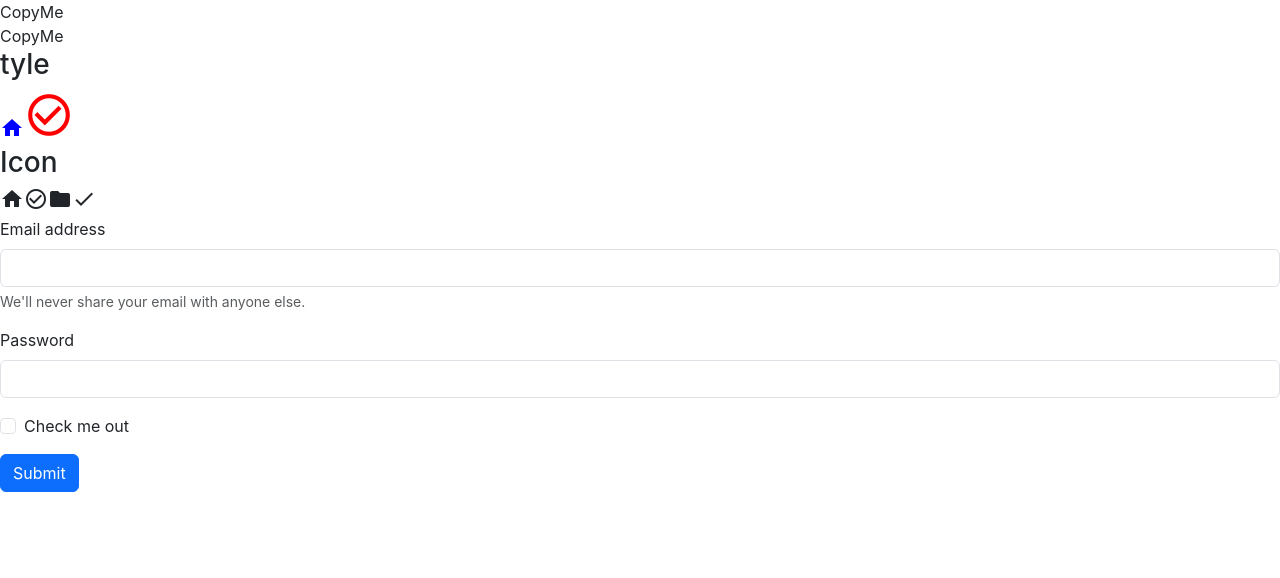
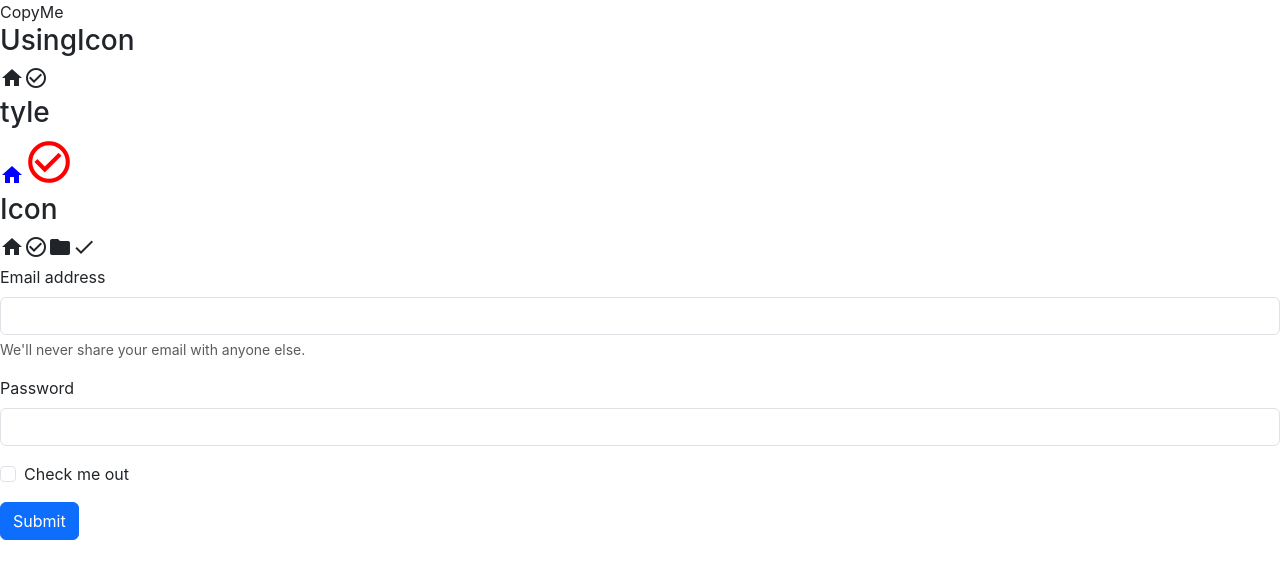
Before and after one commit to songhee23/do_it_react_ch03_1, a React (Create React App) app: page / in a window 1280 px wide. Shown: the top 578 px of the page. Built offline with nearby package versions, Linux system fonts and the light colour scheme.

Commit message:
Icon 사용자 컴포넌트 구현하기 > name속성추가

```diff
--- /dev/null
+++ b/src/components/Icon.tsx
@@ -0,0 +1,10 @@
+import type {FC} from 'react';
+
+export type IconProps = {
+    name: string
+}
+
+export const Icon: FC<IconProps> = props => {
+    const {name} = props
+    return <span className="material-icons">{name}</span>
+}
--- /dev/null
+++ b/src/components/index.ts
@@ -0,0 +1 @@
+export * from './Icon';
--- a/src/index.tsx
+++ b/src/index.tsx
@@ -4,6 +4,7 @@ import './index.css';
 import App from './App';
 import reportWebVitals from './reportWebVitals';
 import '@fontsource/material-icons';
+import Icon from './pages/Icon';
 
 const root = ReactDOM.createRoot(
   document.getElementById('root') as HTMLElement
--- a/src/pages/UsingIcon.tsx
+++ b/src/pages/UsingIcon.tsx
@@ -1,3 +1,11 @@
-export default function CopyMe() {
-  return <div>CopyMe</div>
+import {Icon} from '../components';
+
+export default function UsingIcon() {
+  return (
+    <div>
+      <h3>UsingIcon</h3>
+      <Icon name="home"  />
+      <Icon name="check_circle_outline" />
+    </div>
+  )
 }
```
